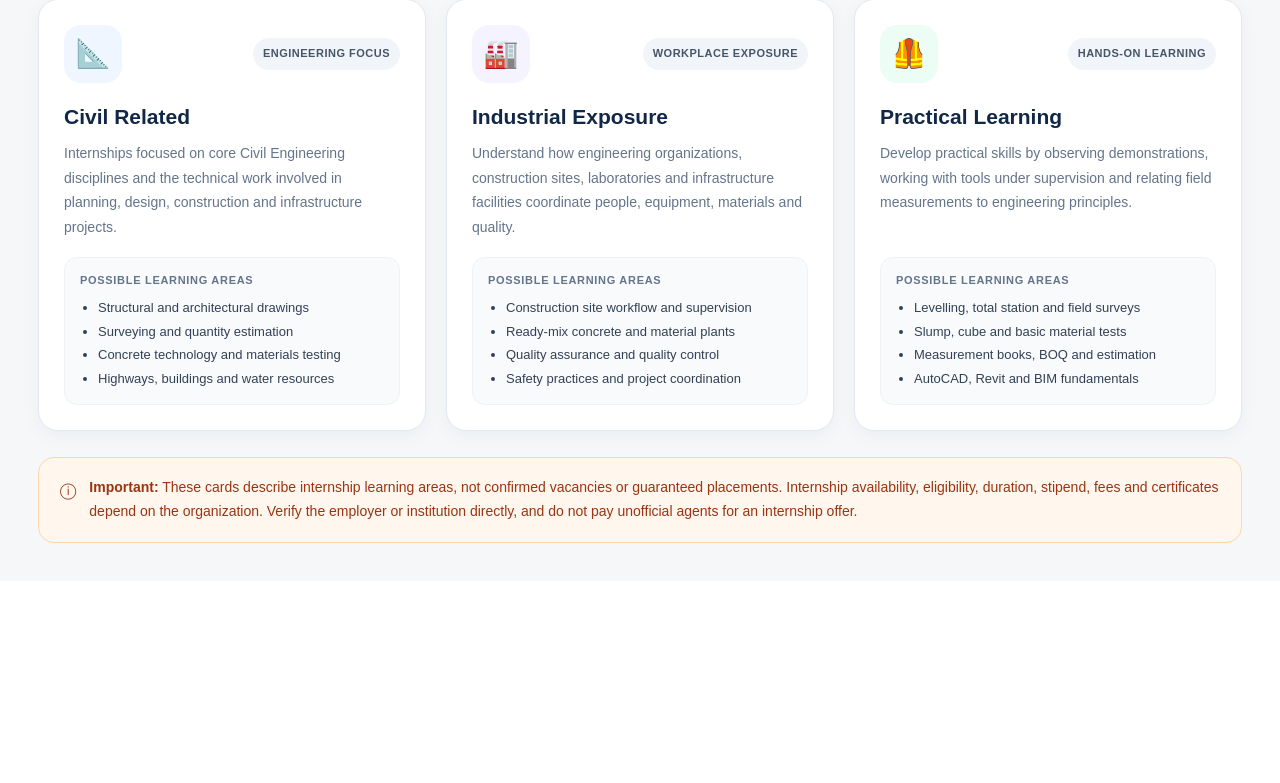
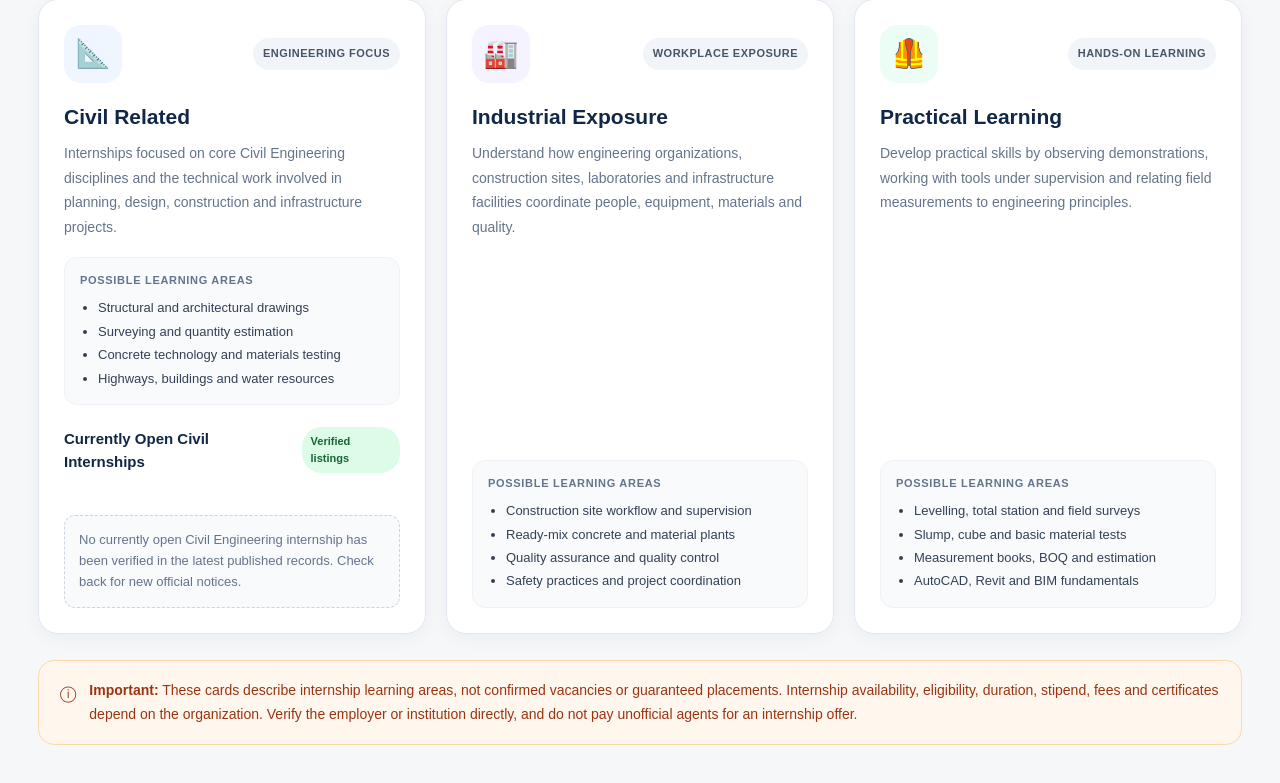
Before and after one commit to projectsairamcivilcareer-cloud/CIVILCAREER, a Flask app: template templates/internships.html in a window 1280 px wide. Shown: the part 547-1330 px from the top of the page. Before the commit the page ends 1090 px from the top, so only its background shows below. Run offline with Flask 3, Linux system fonts and the light colour scheme; the template is opened without the code that fills it: most values are stand-ins (such as "Sample title", 1, 10 or a date in 2020); some libraries are stand-ins or nearby versions.

Commit message:
Show verified open civil internships in notification cards

```diff
--- a/templates/internships.html
+++ b/templates/internships.html
@@ -41,6 +41,25 @@
 @media(max-width:1000px){.internship-grid{grid-template-columns:repeat(2,minmax(0,1fr))}.internship-hero{grid-template-columns:minmax(0,1fr) 130px}}
 @media(max-width:680px){.dashboard-main{padding:16px!important}.internship-top{align-items:flex-start;flex-direction:column}.internship-student{white-space:normal}.internship-hero{grid-template-columns:1fr;padding:24px;border-radius:18px}.internship-art{display:none}.internship-grid{grid-template-columns:1fr}.internship-card{padding:21px}}
 @media(prefers-reduced-motion:reduce){*{scroll-behavior:auto!important}}
+
+.internship-open-list{display:grid;grid-template-columns:minmax(0,1fr);gap:14px;margin-top:18px}
+.internship-open-card{border:1px solid #dbe3ee;border-radius:14px;background:#fff;padding:19px;box-shadow:0 4px 14px rgba(15,35,68,.04)}
+.internship-open-head{display:flex;justify-content:space-between;align-items:flex-start;gap:14px;padding-bottom:13px;border-bottom:1px solid #e9eef5}
+.internship-open-head h4{font-size:17px;color:#102747;margin:0 0 5px}
+.internship-open-org{font-size:13px;color:#64748b;margin:0}
+.internship-open-status{flex:none;font-size:11px;font-weight:800;color:#166534;background:#dcfce7;border:1px solid #bbf7d0;padding:6px 9px;border-radius:20px}
+.internship-open-facts{display:grid;grid-template-columns:repeat(3,minmax(0,1fr));gap:10px;margin:14px 0}
+.internship-open-fact{background:#f8fafc;border:1px solid #eef2f7;border-radius:9px;padding:10px}
+.internship-open-fact small{display:block;color:#64748b;font-size:11px;margin-bottom:4px}
+.internship-open-fact strong{font-size:13px;color:#243b5a;line-height:1.45}
+.internship-open-summary{font-size:13px;line-height:1.65;color:#475569;margin:0 0 14px}
+.internship-open-actions{display:flex;flex-wrap:wrap;gap:10px}
+.internship-open-actions a{display:inline-flex;align-items:center;justify-content:center;padding:10px 15px;border-radius:8px;font-size:13px;font-weight:800;text-decoration:none}
+.internship-apply{background:#174a82;color:#fff}
+.internship-official{background:#eff6ff;color:#174a82;border:1px solid #bfdbfe}
+.internship-open-empty{margin-top:16px;padding:14px;border:1px dashed #cbd5e1;border-radius:11px;background:#f8fafc;color:#64748b;font-size:13px;line-height:1.6}
+@media(max-width:600px){.internship-open-facts{grid-template-columns:1fr 1fr}.internship-open-head{flex-direction:column}}
+
 </style>
 </head>
 <body>
@@ -62,6 +81,35 @@
 <h3>Civil Related</h3>
 <p>Internships focused on core Civil Engineering disciplines and the technical work involved in planning, design, construction and infrastructure projects.</p>
 <div class="internship-points"><strong>Possible learning areas</strong><ul><li>Structural and architectural drawings</li><li>Surveying and quantity estimation</li><li>Concrete technology and materials testing</li><li>Highways, buildings and water resources</li></ul></div>
+<div class="internship-section-title" style="display:flex;align-items:center;justify-content:space-between;gap:10px;margin:22px 0 8px">
+<strong style="font-size:15px;color:#102747">Currently Open Civil Internships</strong>
+<span style="font-size:11px;color:#166534;font-weight:800;background:#dcfce7;padding:6px 9px;border-radius:20px">Verified listings</span>
+</div>
+<div class="internship-open-list">
+{% set open_civil_count = namespace(value=0) %}
+{% for notice in notices|default([]) %}
+{% if notice.status == 'OPEN' and ('civil' in ((notice.discipline or '') ~ ' ' ~ (notice.qualification or '') ~ ' ' ~ (notice.title or '') ~ ' ' ~ (notice.summary or '')).lower()) %}
+{% set open_civil_count.value = open_civil_count.value + 1 %}
+<article class="internship-open-card">
+<div class="internship-open-head"><div><h4>{{ notice.title }}</h4><p class="internship-open-org">{{ notice.organization }}</p></div><span class="internship-open-status">APPLICATIONS OPEN</span></div>
+<div class="internship-open-facts">
+<div class="internship-open-fact"><small>Eligibility</small><strong>{{ notice.qualification or 'See official notice' }}</strong></div>
+<div class="internship-open-fact"><small>Location</small><strong>{{ notice.location or 'See official notice' }}</strong></div>
+<div class="internship-open-fact"><small>Duration</small><strong>{{ notice.duration or 'See official notice' }}</strong></div>
+<div class="internship-open-fact"><small>Stipend</small><strong>{{ notice.stipend or 'Not specified' }}</strong></div>
+<div class="internship-open-fact"><small>Last date</small><strong>{{ notice.last_date.strftime('%d %B %Y') if notice.last_date else 'Check official notice' }}</strong></div>
+<div class="internship-open-fact"><small>Discipline</small><strong>{{ notice.discipline or 'Civil Engineering' }}</strong></div>
+</div>
+<p class="internship-open-summary">{{ notice.summary }}</p>
+<div class="internship-open-actions">
+{% if notice.apply_url %}<a class="internship-apply" href="{{ notice.apply_url }}" target="_blank" rel="noopener noreferrer">Apply Now ↗</a>{% endif %}
+{% if notice.notification_url %}<a class="internship-official" href="{{ notice.notification_url }}" target="_blank" rel="noopener noreferrer">Official Notice ↗</a>{% endif %}
+</div>
+</article>
+{% endif %}
+{% endfor %}
+{% if open_civil_count.value == 0 %}<div class="internship-open-empty">No currently open Civil Engineering internship has been verified in the latest published records. Check back for new official notices.</div>{% endif %}
+</div>
 </article>
 <article class="internship-card">
 <div class="internship-card-top"><span class="internship-icon" aria-hidden="true">🏭</span><span class="internship-tag">Workplace exposure</span></div>
```
